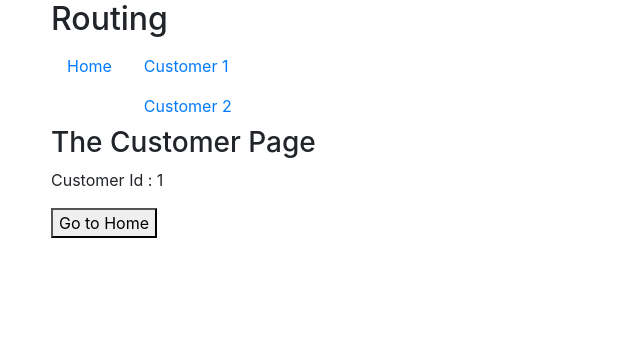
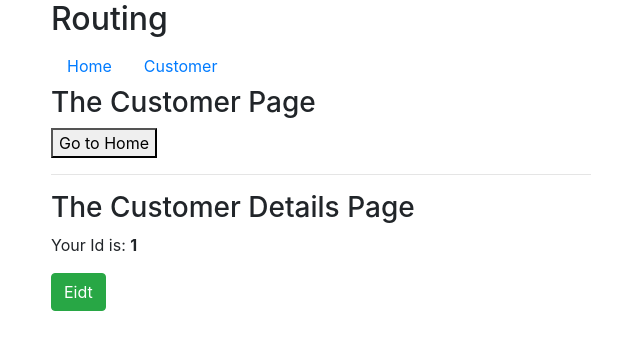
Before and after one commit to DeveloperBiplob/Vue-Js, a Vue app in the folder vue_route/: page /customer/1 in a window 1280 px wide. Shown: the top 350 px of the page, without its empty margins (34-674 px from the left). Built offline with nearby package versions, Linux system fonts and the light colour scheme.

Commit message:
VUe Nested Route & Route Name

```diff
--- a/vue_route/src/components/Customer/CusmoterStart.vue
+++ b/vue_route/src/components/Customer/CusmoterStart.vue
@@ -2,9 +2,13 @@
     <div>
         <h3>Please select a Customer</h3>
         <ul class="list-gorup">
-            <li class="list-group-item" style="cursor: pointer">Cusomer One</li>
+            <!-- <li class="list-group-item" style="cursor: pointer">Cusomer One</li>
             <li class="list-group-item" style="cursor: pointer">Cusomer Two</li>
-            <li class="list-group-item" style="cursor: pointer">Cusomer Three</li>
+            <li class="list-group-item" style="cursor: pointer">Cusomer Three</li> -->
+
+            <router-link tag="li" to="customer/1" class="list-group-item" style="cursor: pointer">Cusomer One</router-link>
+            <router-link tag="li" to="customer/2" class="list-group-item" style="cursor: pointer">Cusomer Two</router-link>
+            <router-link tag="li" to="customer/3" class="list-group-item" style="cursor: pointer">Cusomer Three</router-link>
         </ul>
     </div>
 </template>
--- a/vue_route/src/components/Customer/Customer.vue
+++ b/vue_route/src/components/Customer/Customer.vue
@@ -1,8 +1,13 @@
 <template>
     <div>
         <h3>The Customer Page</h3>
-        <p>Customer Id : {{ lodedId }}</p>
+        <!-- <p>Customer Id : {{ lodedId }}</p> -->
         <button @click="navigateToHome">Go to Home</button>
+
+
+        <!-- Vue Nested Route -->
+        <hr>
+        <router-view></router-view>
     </div>
 </template>
 
@@ -10,19 +15,22 @@
 
 export default {
     name: 'CustomerPage',
-    data() {
-        return {
-            lodedId: this.$route.params.id
-        }
-    },
-    watch: {
-        '$route'(to){
-            this.lodedId= to.params.id;
-        }
-    },
+    // data() {
+    //     return {
+    //         lodedId: this.$route.params.id
+    //     }
+    // },
+    // watch: {
+    //     '$route'(to){
+    //         this.lodedId= to.params.id;
+    //     }
+    // },
     methods: {
         navigateToHome(){
-            this.$router.push('/');
+            // this.$router.push('/');
+
+            // Route name Use kore
+            this.$router.push({name: 'home'});
         }
     }
 }
--- a/vue_route/src/components/Customer/CustomerDetails.vue
+++ b/vue_route/src/components/Customer/CustomerDetails.vue
@@ -1,6 +1,25 @@
 <template>
     <div>
         <h3>The Customer Details Page</h3>
+        <p>Your Id is: <strong>{{ $route.params.id }}</strong></p>
+
+        <!-- Norlam Way to Use Route -->
+
+        <!-- <router-link
+        tag="button"
+        :to="'/customer/' + $route.params.id + '/edit'"
+        class="btn btn-xs btn-success">
+        Eidt
+        </router-link> -->
+
+        <!-- Route Name Use Kore ----------------->
+        <router-link
+        tag="button"
+        :to="{ name: 'customerEdit', params: { params: $route.params.id }}"
+        class="btn btn-xs btn-success">
+        Eidt
+        </router-link>
+
     </div>
 </template>
 
--- a/vue_route/src/components/Customer/CustomerEdit.vue
+++ b/vue_route/src/components/Customer/CustomerEdit.vue
@@ -1,6 +1,9 @@
 <template>
     <div>
         <h3>The Customer Edit Page</h3>
+
+    <!-- Nested Route -->
+    <p>Your Id is: <strong>{{ $route.params.id }}</strong></p>
     </div>
 </template>
 
--- a/vue_route/src/components/Header.vue
+++ b/vue_route/src/components/Header.vue
@@ -5,9 +5,14 @@
         <router-link class="nav-link" to="/">Home</router-link>
       </li>
       <li class="nav-item">
-        <router-link class="nav-link" to="/customer/1">Customer 1</router-link>
-        <router-link class="nav-link" to="/customer/2">Customer 2</router-link>
+        <!-- <router-link class="nav-link" to="/customer/1">Customer 1</router-link>
+        <router-link class="nav-link" to="/customer/2">Customer 2</router-link> -->
+
+        <!-- Vue Nested Route And Name -->
+        <router-link class="nav-link" to="/customer">Customer</router-link>
       </li>
+      <!-- router link er modde tag define kore dibo -->
+      <!-- <router-link tag="li" class="nav-item nav-link" to="/customer">Customer</router-link>  -->
     </ul>
   </div>
 </template>
--- a/vue_route/src/routes.js
+++ b/vue_route/src/routes.js
@@ -1,13 +1,43 @@
 import ComHome from './components/Home.vue'
 import ComCustomer from './components/Customer/Customer.vue'
+
+// Nested Route
+import CustomerStart from './components/Customer/CusmoterStart.vue'
+import CustomerDetails from './components/Customer/CustomerDetails.vue'
+import CustomerEdit from './components/Customer/CustomerEdit.vue'
 
 export const routes = [
     {
         path: '/',
-        component: ComHome
+        component: ComHome,
+
+        // Route name use
+        name: 'home'
     },
     {
-        path: '/customer/:id',
-        component: ComCustomer
+        // path: '/customer/:id',
+        // component: ComCustomer,
+
+        // Vue Nested Route.....//
+        path: '/customer',
+        component: ComCustomer,
+        children: [
+            {
+                path: '/',
+                component: CustomerStart
+            },
+            {
+                path: ':id',
+                component: CustomerDetails
+            },
+            {
+                path: ':id/edit',
+                component: CustomerEdit,
+
+                // Route Name deifne.
+                name: 'customerEdit'
+            }
+        ]
+
     }
 ]
```
